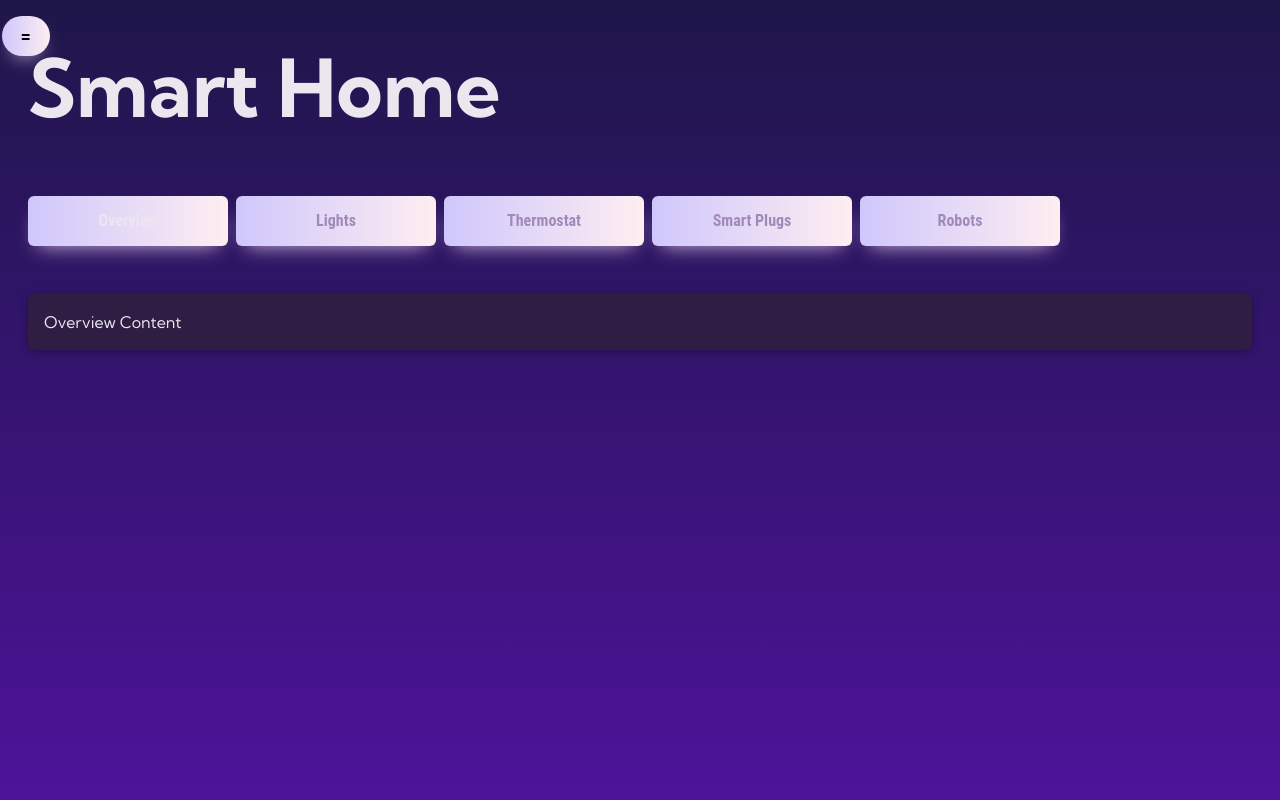
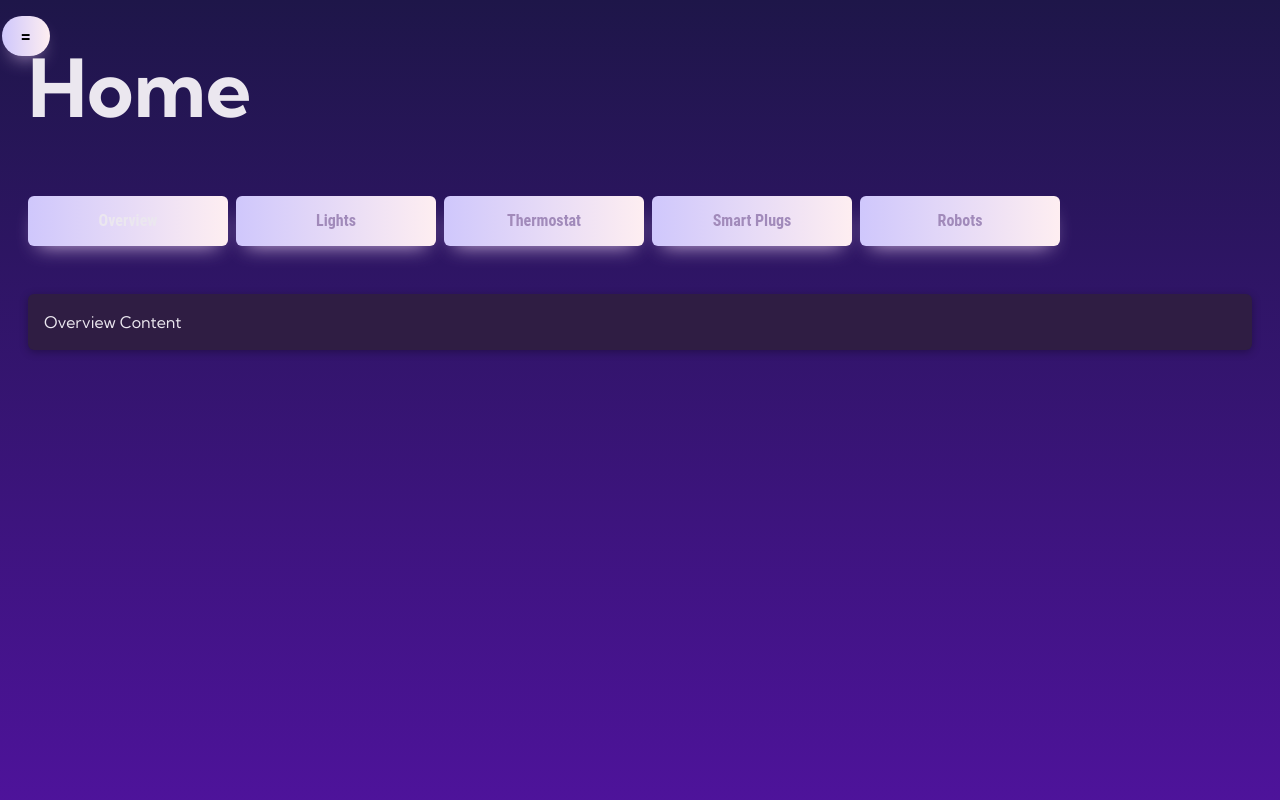
Before and after one commit to ChronicleWolfVR/Group7SoftwareEng, a React (Vite) app: page /home in a window 1280 px wide. Shown: the top 800 px of the page. Built offline with nearby package versions, Linux system fonts and the light colour scheme.

Commit message:
testing auto deploy

```diff
--- a/src/components/HomePage/HomePage.jsx
+++ b/src/components/HomePage/HomePage.jsx
@@ -12,7 +12,7 @@ const HomePage = () => {
     <>
     <button className="menu-button">=</button>
     <div className="home-page">
-        <Title id="titlep2">Smart Home</Title>
+        <Title id="titlep2">Home</Title>
         <menu id="examples">
           {tabs.map((tab) => (
             <TabButton
```
